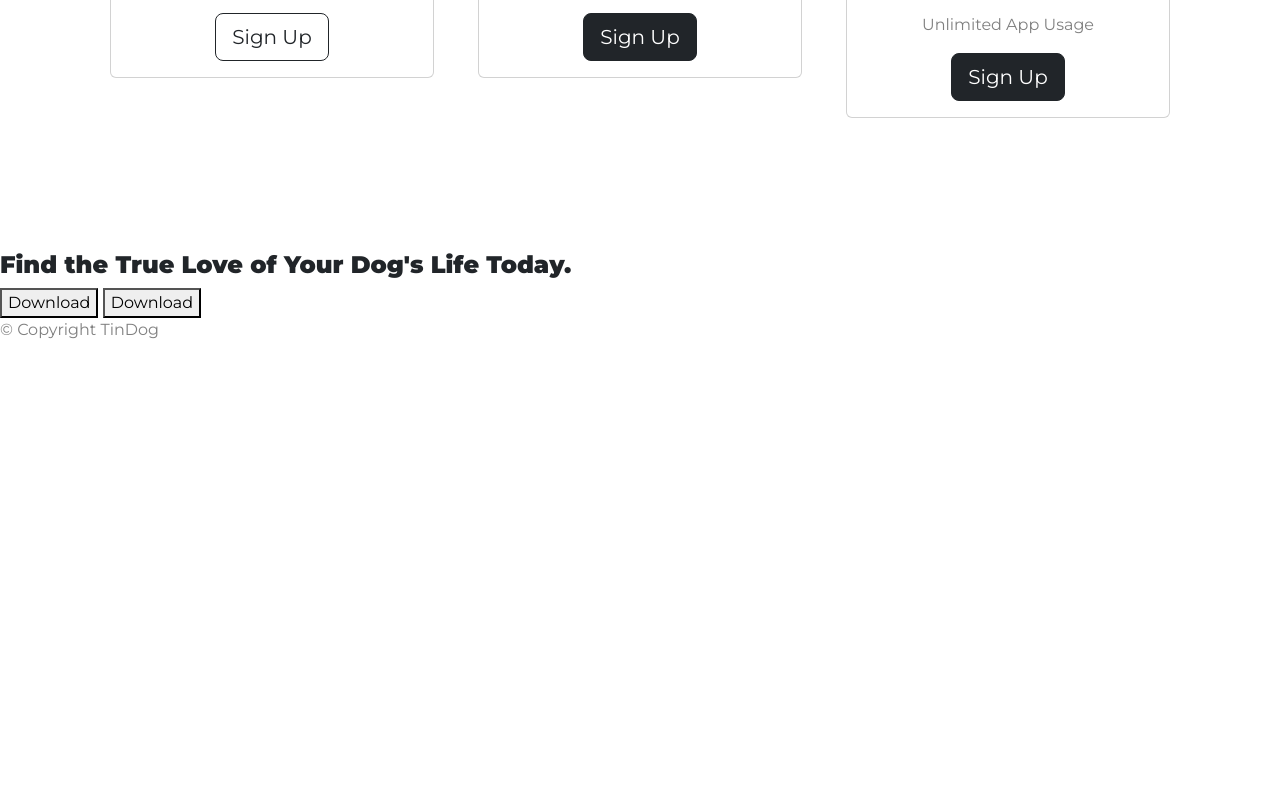
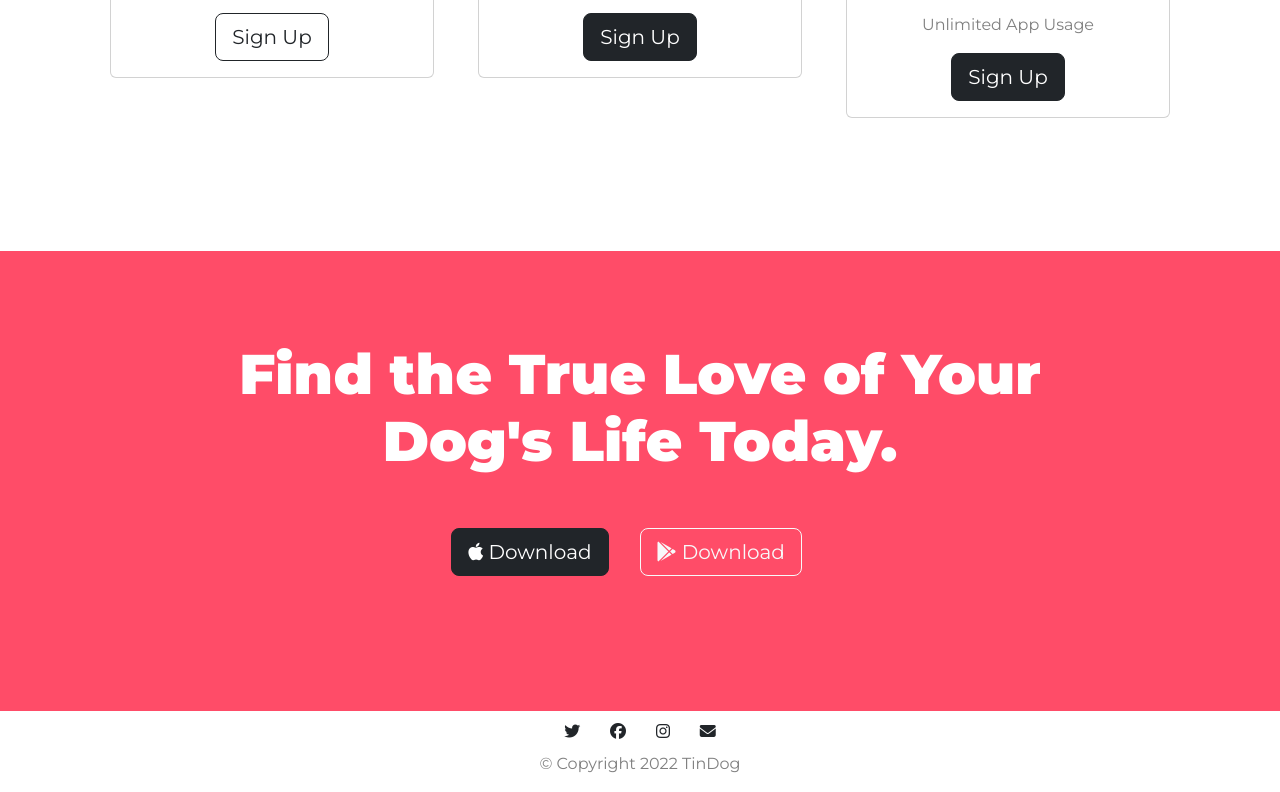
Before and after one commit to DaniSdr/TinDog, a plain HTML site: page index.html in a window 1280 px wide. Shown: the part 2399-3191 px from the top of the page. Before the commit the page ends 2757 px from the top, so only its background shows below. Drawn offline with nearby package versions, Linux system fonts and the light colour scheme.

Commit message:
Pre-Refactor

```diff
--- a/css/styles.css
+++ b/css/styles.css
@@ -1,6 +1,26 @@
 #title{
   background-color: #ff4c68;
   color: white;
+}
+
+#cta{
+  background-color: #ff4c68;
+  color: white;
+  text-align: center;
+  padding: 7% 15%;
+}
+
+.cta-heading{
+  font-size: 3.5rem;
+}
+
+#footer{
+  background-color: #fff;
+  text-align: center;
+}
+
+.footer-btn{
+  padding: 1%;
 }
 
 #features{
@@ -142,3 +162,16 @@ p{
 .pricing-card{
   padding: 3% 2%;
 }
+
+@media (max-width:1028px){
+
+    #title{
+      text-align: center;
+    }
+    .img-header{
+      position: static;
+      transform: rotate(0);
+
+    }
+
+}
--- a/index.html
+++ b/index.html
@@ -40,14 +40,14 @@
         <div class="collapse navbar-collapse" id="navbarTogglerDemo02">
           <ul class="navbar-nav ms-auto">
             <li class="nav-item">
-              <a class="nav-link" href="">Contact</a>
+              <a class="nav-link" href="#footer">Contact</a>
             </li>
             <li class="nav-item">
-              <a class="nav-link" href="">Pricing</a>
+              <a class="nav-link" href="#pricing">Pricing</a>
             </li>
 
             <li class="nav-item">
-              <a class="nav-link" href="">Download</a>
+              <a class="nav-link" href="#cta">Download</a>
             </li>
 
           </ul>
@@ -202,16 +202,6 @@
         </div>
       </div>
     </div>
-
-
-
-
-
-
-
-
-
-
   </section>
 
 
@@ -219,9 +209,9 @@
 
   <section id="cta">
 
-    <h3>Find the True Love of Your Dog's Life Today.</h3>
-    <button type="button">Download</button>
-    <button type="button">Download</button>
+    <h3 class="cta-heading">Find the True Love of Your Dog's Life Today.</h3>
+    <button class="btn btn-dark btn-lg btn-download" type="button"><i class="fa-brands fa-apple"></i> Download</button>
+    <button class="btn btn-outline-light btn-lg btn-download" type="button"><i class="fa-brands fa-google-play"></i> Download</button>
 
   </section>
 
@@ -229,12 +219,15 @@
   <!-- Footer -->
 
   <footer id="footer">
+    <i class="footer-btn fa-brands fa-twitter"></i>
+    <i class="footer-btn fa-brands fa-facebook"></i>
+    <i class="footer-btn fa-brands fa-instagram"></i>
+    <i class="footer-btn fa-solid fa-envelope"></i>
+    <!-- <i class="fab fa-facebook">
+    <i class="fab fa-instagram"> -->
 
-    <p>© Copyright TinDog</p>
+    <p>© Copyright 2022 TinDog</p>
 
   </footer>
-
-
 </body>
-
 </html>
```
